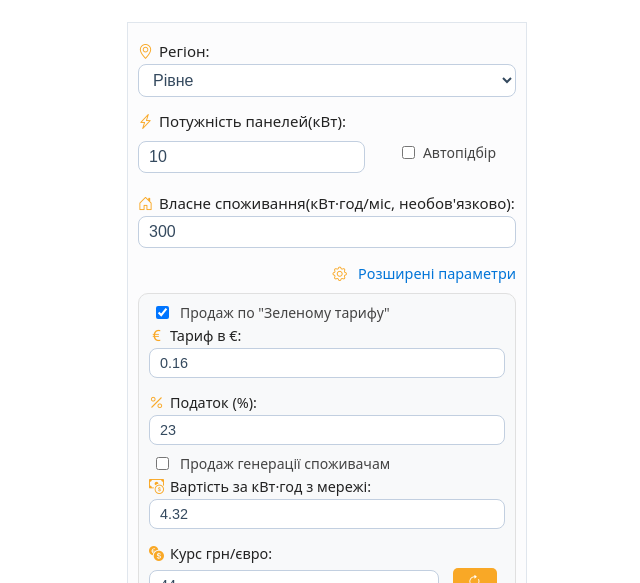
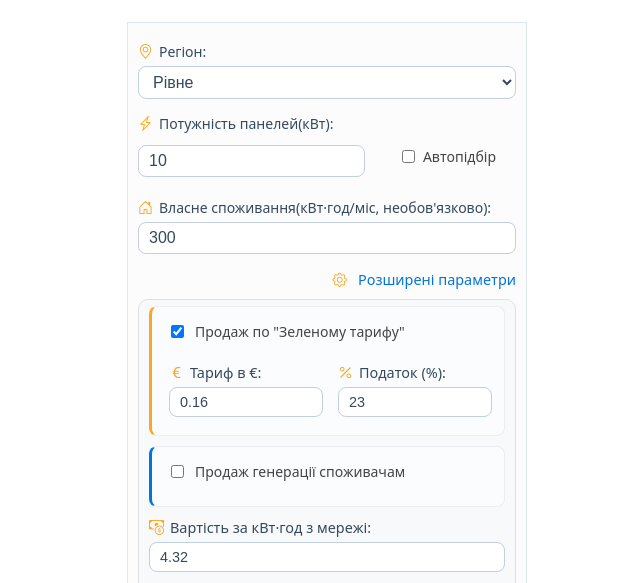
Before and after one commit to SergPrymak/MiniApps, a plain HTML site: page calculators/solargenwizard.html in a window 1280 px wide. Both pictures are taken after a click on the link "Розширені параметри". Shown: the part 161-744 px from the top of the page, without its empty margins (313-953 px from the left). Drawn offline with nearby package versions, Linux system fonts and the light colour scheme; no server answers.

Commit message:
Update solarwizard-styles.css

```diff
--- a/calculators/solarwizard-styles.css
+++ b/calculators/solarwizard-styles.css
@@ -25,6 +25,8 @@
   --space-sm: 5px;
   --space-md: 10px;
   --space-lg: 15px;
+  --section-border: #EAEDF2;
+  --section-bg: #FBFCFD;
 }
 
 /* Стилі для рядків пристроїв */
@@ -311,7 +313,7 @@
 }
 
 .auto-power-info .bi {
-  color: var(--primary-color);
+  color: var (--primary-color);
 }
 
 /* Таблиці результатів */
@@ -473,6 +475,8 @@
   display: flex;
   flex-direction: column;
   gap: 0;
+  margin-top: 5px;
+  margin-left: 5px;
 }
 
 .tariff-input-wrapper,
@@ -492,6 +496,7 @@
   border-radius: 4px;
   transition: background-color 0.2s;
   pointer-events: auto !important;
+  margin-bottom: 10px;
 }
 
 .disabled-field {
@@ -571,6 +576,7 @@
   display: flex;
   gap: 15px;
   margin-bottom: var(--space-md);
+  margin-bottom: 10px;
 }
 
 .radio-option {
@@ -641,3 +647,66 @@
 .tips-section li {
   margin: 2px 0;
 }
+
+/* Стандартизація форми */
+.form-group {
+  margin-bottom: 0px;
+  position: relative;
+}
+
+.form-group .form-label {
+  display: block;
+  margin-bottom: 5px;
+  font-weight: 500;
+  color: var(--text-primary);
+  font-size: 14px;
+}
+
+.input-flex-row {
+  display: flex;
+  gap: 15px;
+  margin-top: 10px;
+}
+
+.half-width {
+  width: 48%;
+}
+
+/* Стилі секцій опцій */
+.options-section {
+  margin-bottom: 10px;
+  padding: 12px;
+  border-radius: var(--radius-md);
+  background-color: var(--section-bg);
+  border: 1px solid var(--section-border);
+}
+
+.green-tariff-section {
+  border-left: 3px solid var(--primary-color);
+}
+
+.consumer-sale-section {
+  border-left: 3px solid var(--secondary-color);
+}
+
+/* Розділення блоків в розширених параметрах */
+#advancedParams > .form-group {
+  margin-top: 0px;
+}
+
+.calc-button {
+  margin-top: 20px;
+  width: 100%;
+  padding: 12px;
+  background-color: var(--primary-color);
+  color: white;
+  border: none;
+  border-radius: var(--radius-md);
+  font-size: 16px;
+  cursor: pointer;
+  transition: background-color 0.3s;
+}
+
+.calc-button:hover {
+  background-color: var(--primary-hover);
+}
```
